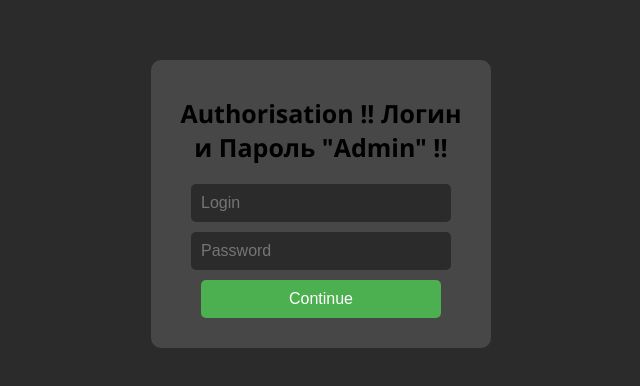
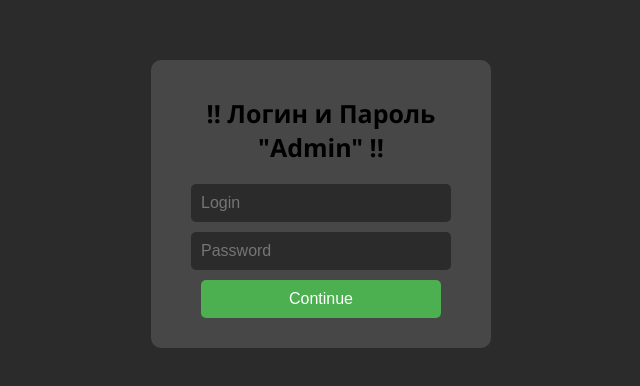
Before and after one commit to PocketSFabuser/PocketSFabuser.github.io, a plain HTML site: page index.html in a window 1280 px wide. Shown: the part 196-582 px from the top of the page, without its empty margins (319-959 px from the left). Drawn offline with Linux system fonts and the light colour scheme.

Commit message:
Update index.html
убрал надпись

```diff
--- a/index.html
+++ b/index.html
@@ -12,7 +12,7 @@
 
             </div>
             <div class="auth">
-                <h1> Authorisation !! Логин и Пароль "Admin" !! </h1>
+                <h1>!! Логин и Пароль "Admin" !! </h1>
                 <input type="text" id="login" placeholder="Login">
                 <input type="text" id="password" placeholder="Password">
                 <button id="continue"> Continue </button>
```
